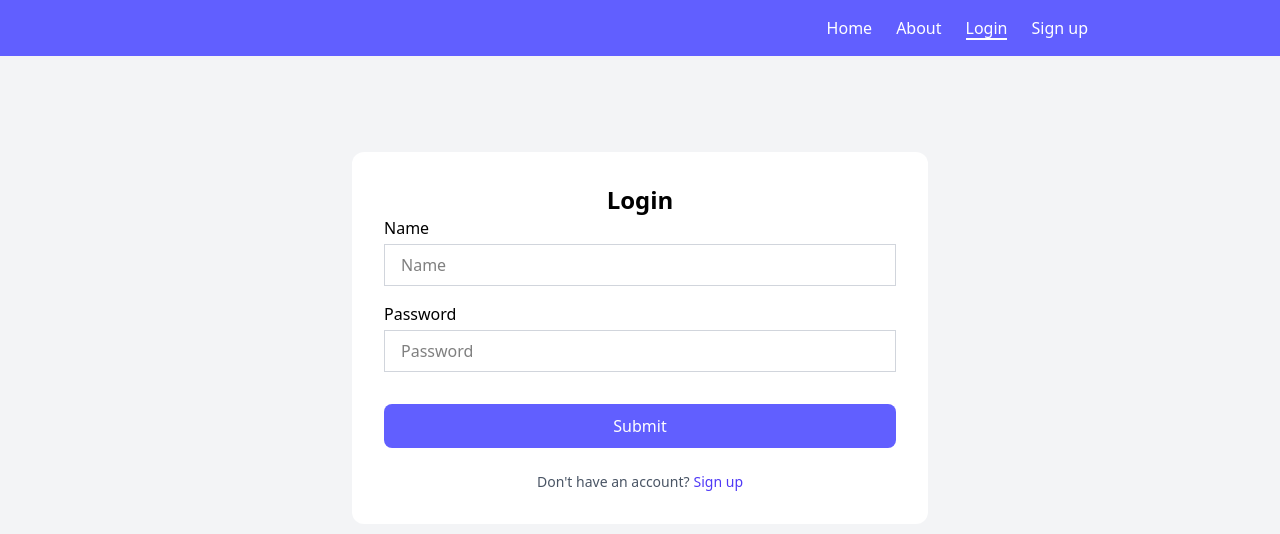
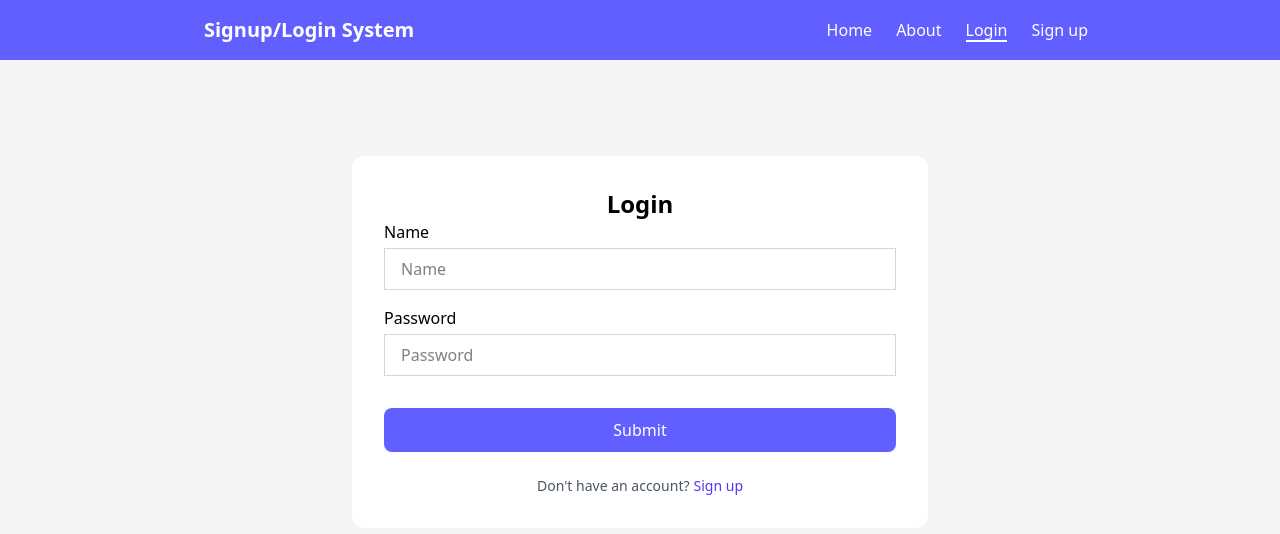
Before and after one commit to lapazyygeli/signup-login-system, a React (Vite) app in the folder frontend/: page /login in a window 1280 px wide. Shown: the top 534 px of the page. Built offline with nearby package versions, Linux system fonts and the light colour scheme; no server answers.

Commit message:
Enhance Navbar components with improved responsiveness.

```diff
--- a/frontend/src/components/LoggedInNavBar.tsx
+++ b/frontend/src/components/LoggedInNavBar.tsx
@@ -15,7 +15,7 @@ const LoggedInNavBar = () => {
     <div className="bg-indigo-500">
       <nav className="max-w-5xl mx-auto sm:px-16">
         <ul className="flex justify-center sm:justify-end py-4">
-          <div className="flex flex-wrap gap-6 text-white font-medium">
+          <div className="flex flex-wrap justify-center gap-6 text-white font-medium">
             <NavLinks navLinks={navLinks} />
             <button
               onClick={() => dispatch(logoutAsync())}
--- a/frontend/src/components/PublicNavBar.tsx
+++ b/frontend/src/components/PublicNavBar.tsx
@@ -11,8 +11,11 @@ const PublicNavBar = () => {
   return (
     <div className="bg-indigo-500">
       <nav className="max-w-5xl mx-auto sm:px-16">
-        <ul className="flex justify-center sm:justify-end py-4">
-          <div className="flex flex-wrap gap-6 text-white font-medium">
+        <ul className="flex justify-center sm:justify-between py-4">
+          <div className="hidden sm:flex items-center">
+            <span className="ml-3 text-white font-semibold text-xl">Signup/Login System</span>
+          </div>
+          <div className="flex items-center justify-center flex-wrap gap-6 text-white font-medium">
             <NavLinks navLinks={navLinks} />
           </div>
         </ul>
```
